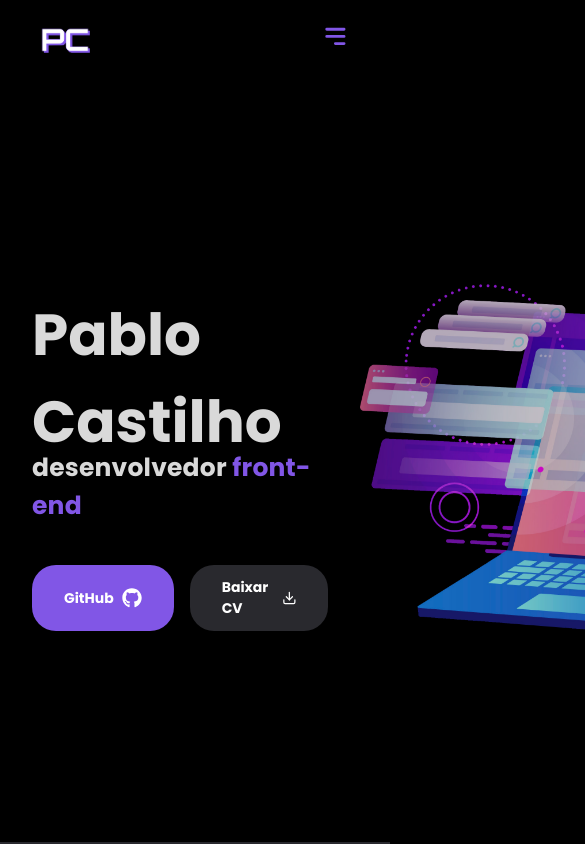
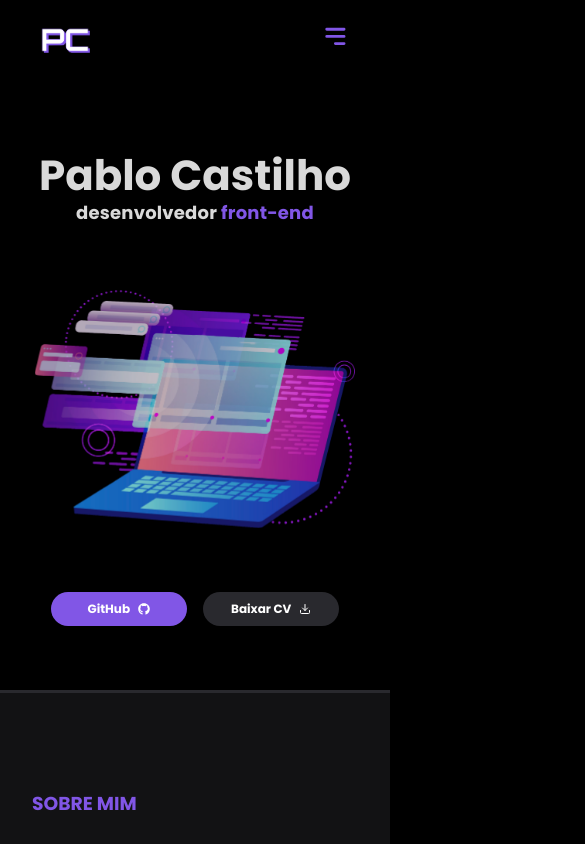
Before and after one commit to pabloccard/my-portfolio, a Next.js app: page / in a window 390 px wide. Shown: the top 844 px of the page, 585 px wide, since content can reach past the window. Built offline with nearby package versions, Linux system fonts and the light colour scheme.

Commit message:
feat(Banner): Add mobile layout

```diff
--- a/src/components/About/index.tsx
+++ b/src/components/About/index.tsx
@@ -24,11 +24,11 @@ export const About = () => {
             </p>
           </Bio>
 
-          <Image
+          {/* <Image
             src={manProgramming}
             height={380}
             alt="garoto mexendo em um computador"
-          />
+          /> */}
         </Content>
       </Container>
     </AboutSession>
--- a/src/components/Banner/index.tsx
+++ b/src/components/Banner/index.tsx
@@ -7,24 +7,24 @@ import * as S from './styles'
 
 export const Banner = () => {
   return (
-    <S.BannerContainer>
-      <S.ContentContainer>
+    <S.Container>
+      <S.Content>
         <h2>Pablo Castilho</h2>
         <strong>
           desenvolvedor <span>front-end</span>
         </strong>
+      </S.Content>
 
-        <S.Links>
-          <S.Butao>
-            GitHub <FaGithub />
-          </S.Butao>
-          <S.Butao>
-            Baixar CV <FiDownload />
-          </S.Butao>
-        </S.Links>
-      </S.ContentContainer>
+      <Image src={laptop} alt="garoto mexendo em um computador" width={320} />
 
-      <Image src={laptop} width={476} alt="garoto mexendo em um computador" />
-    </S.BannerContainer>
+      <S.Actions>
+        <S.ActionButton>
+          GitHub <FaGithub />
+        </S.ActionButton>
+        <S.ActionButton>
+          Baixar CV <FiDownload />
+        </S.ActionButton>
+      </S.Actions>
+    </S.Container>
   )
 }
--- a/src/components/Banner/styles.ts
+++ b/src/components/Banner/styles.ts
@@ -1,65 +1,70 @@
 import styled from 'styled-components'
 
-export const BannerContainer = styled.section`
+export const Container = styled.section`
   display: flex;
-  justify-content: space-between;
+  flex-direction: column;
   align-items: center;
-  gap: 2rem;
 
   margin: 0 auto;
   max-width: 1120px;
-  height: calc(100vh - 5.125rem);
-  padding: 0 2rem;
+
+  padding: 4rem 2rem;
 
   img {
     opacity: 0.8;
     transform: rotateY(180deg);
+
+    margin-top: 4rem;
   }
 `
 
-export const ContentContainer = styled.div`
+export const Content = styled.div`
   h2 {
     color: ${(props) => props.theme['gray-200']};
-    font-size: 58px;
+    font-size: 42px;
+    text-align: center;
   }
 
   strong {
     display: block;
     color: ${(props) => props.theme['gray-200']};
-    font-size: 25px;
+    font-size: 18px;
     letter-spacing: 0.0125rem;
     font-weight: bold;
-    margin-top: -1rem;
+    margin-top: -0.5rem;
+    text-align: center;
     span {
       color: ${(props) => props.theme.purple};
     }
   }
 `
 
-export const Butao = styled.a`
+export const ActionButton = styled.a`
   display: flex;
   align-items: center;
+  justify-content: center;
   gap: 0.5rem;
 
-  padding: 0.75rem 2rem;
+  padding: 0.5rem 1.75rem;
   border-radius: 1.5rem;
   background: ${(props) => props.theme.purple};
   color: ${(props) => props.theme.white};
   font-weight: 700;
   cursor: pointer;
 
-  font-size: 0.875rem;
+  font-size: 0.75rem;
 
-  svg {
+  /* svg {
     font-size: 1.25rem;
-  }
+  } */
 `
 
-export const Links = styled.div`
-  display: flex;
+export const Actions = styled.div`
+  display: grid;
+  grid-template-columns: 1fr 1fr;
   gap: 1rem;
 
-  margin-top: 2.5rem;
+  margin-top: 4rem;
 
   a:last-child {
     background: ${(props) => props.theme['gray-500']};
```
